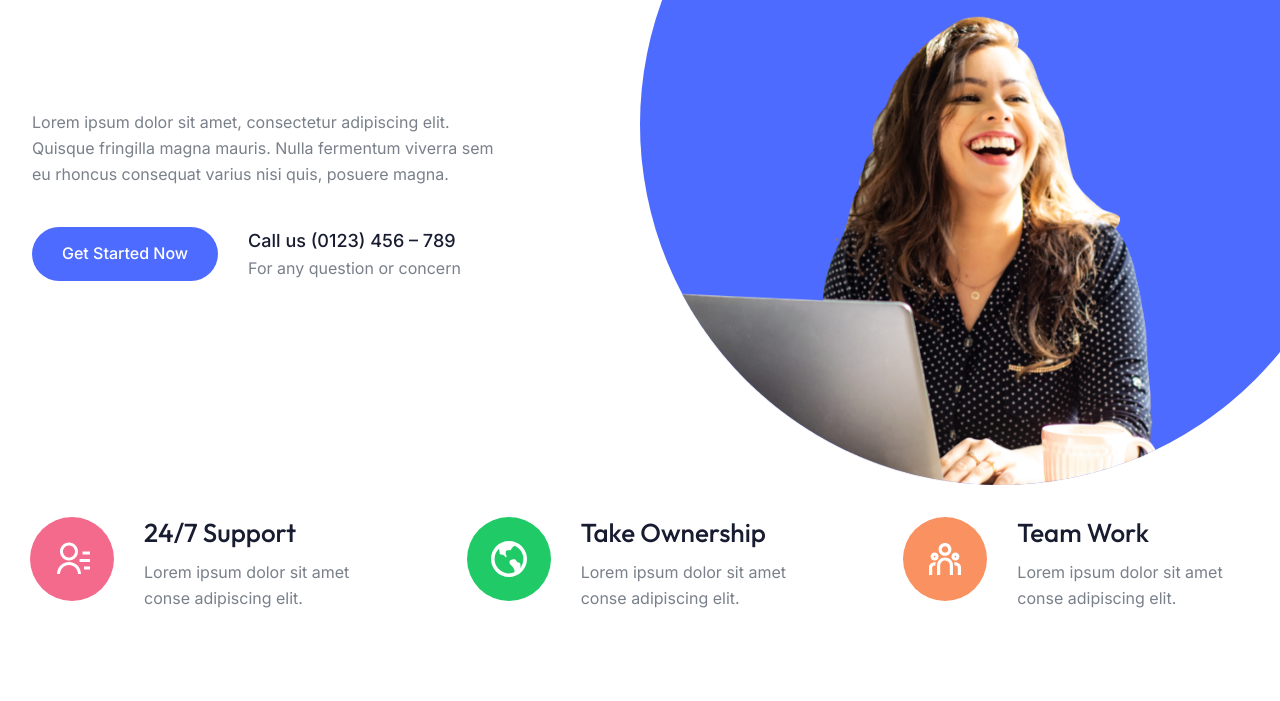
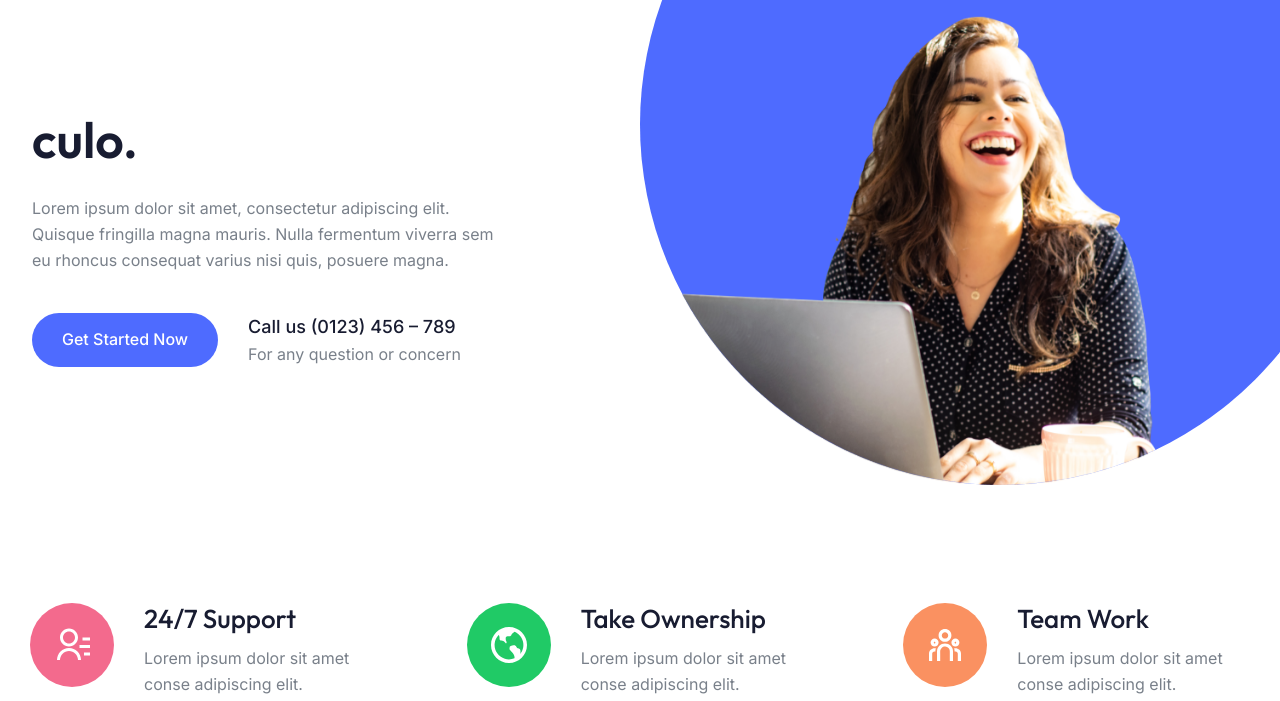
Before and after one commit to mercedesesposito/bartenderclub1, a plain HTML site: page index.html in a window 1280 px wide. Shown: the part 99-800 px from the top of the page. Drawn offline with Linux system fonts and the light colour scheme.

Commit message:
Primeros cambios
Judddddddddd

```diff
--- a/index.html
+++ b/index.html
@@ -119,6 +119,7 @@
         <div class="bb ze ki xn 2xl:ud-px-0">
           <div class="tc _o">
             <div class="animate_left jn/2">
+              <h1 class="fk vj zp or kk wm wb">culo.</h1>
               <p class="fq">
                 Lorem ipsum dolor sit amet, consectetur adipiscing elit. Quisque fringilla magna mauris. Nulla fermentum viverra sem eu rhoncus consequat varius nisi quis, posuere magna.
               </p>
```
